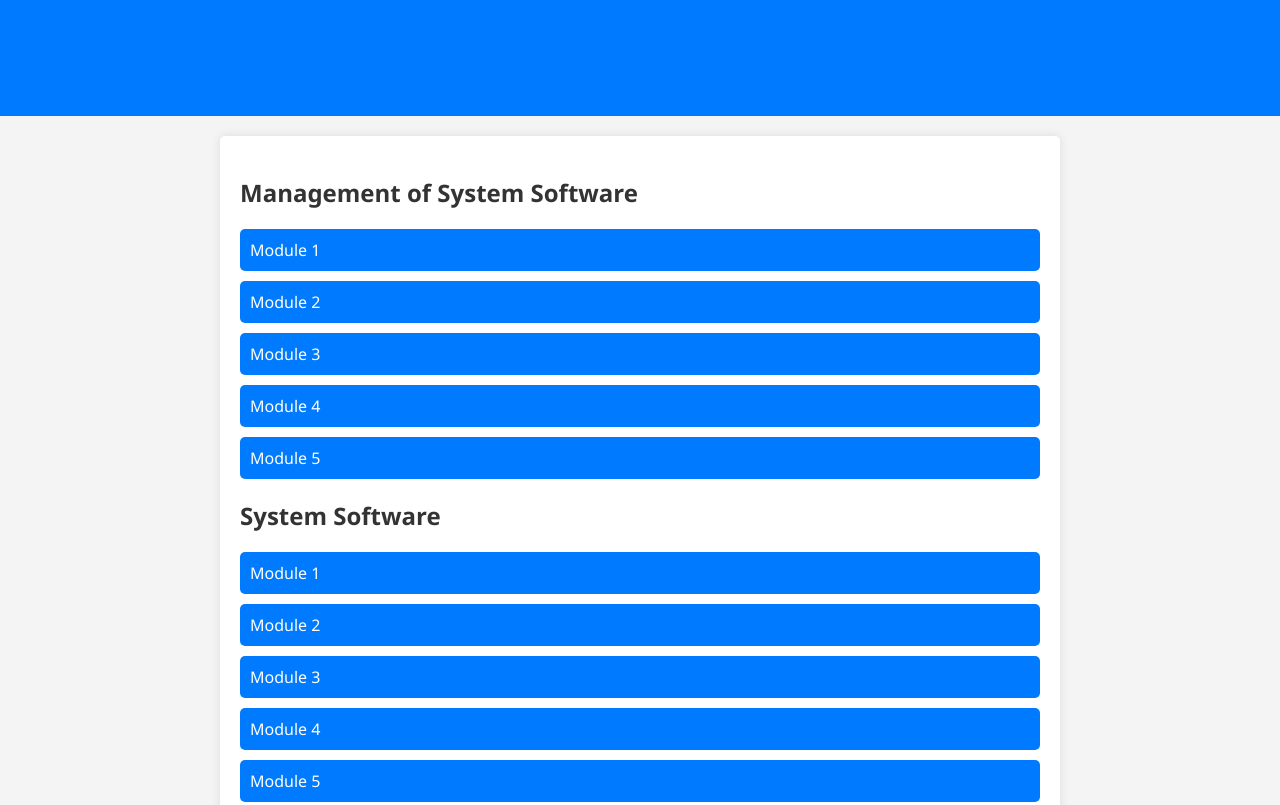
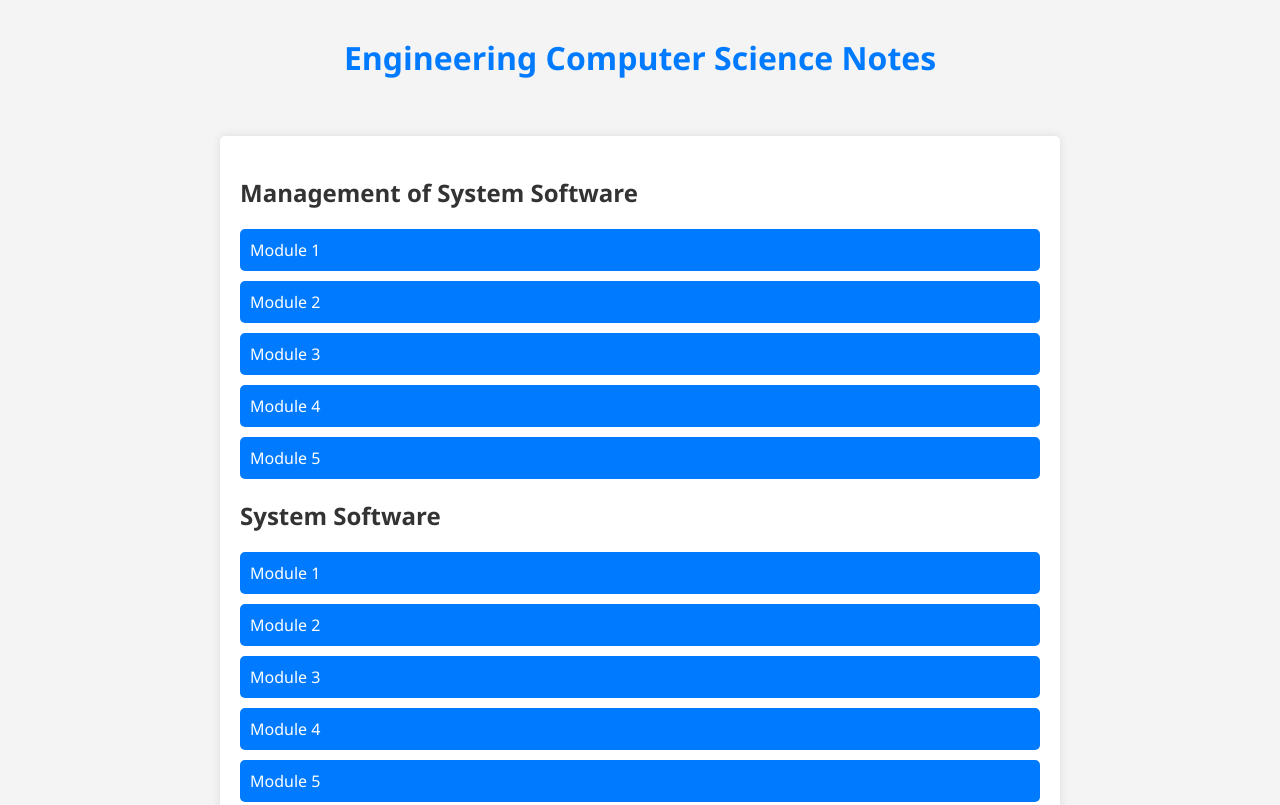
Before and after one commit to Dhanushrs2173/Notes, a plain HTML site: page index.html in a window 1280 px wide. Shown: the top 805 px of the page. Drawn offline with Linux system fonts and the light colour scheme.

Commit message:
Update index.html

```diff
--- a/index.html
+++ b/index.html
@@ -14,7 +14,7 @@
     }
 
        header {
-      background-color: #007bff;
+      background-color: #333
       color: white;
       text-align: center;
       padding: 15px 0;
```
